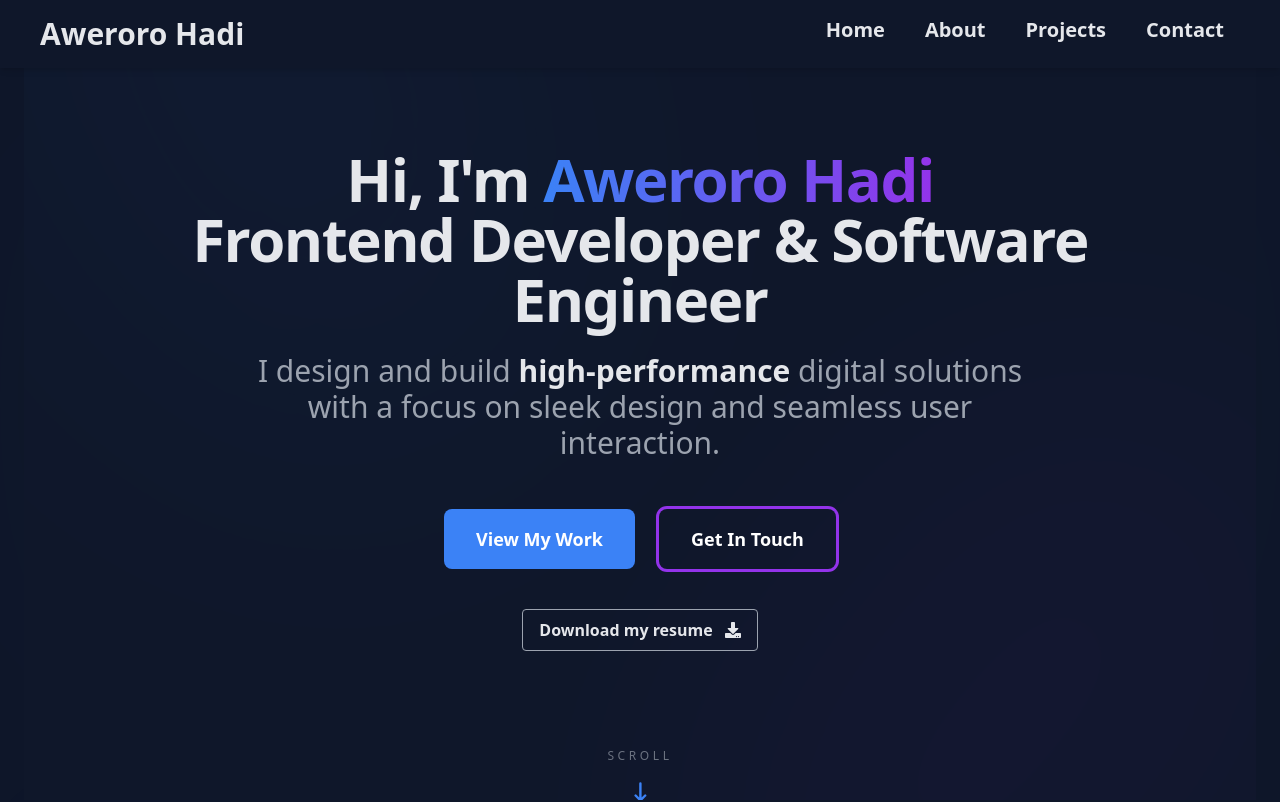
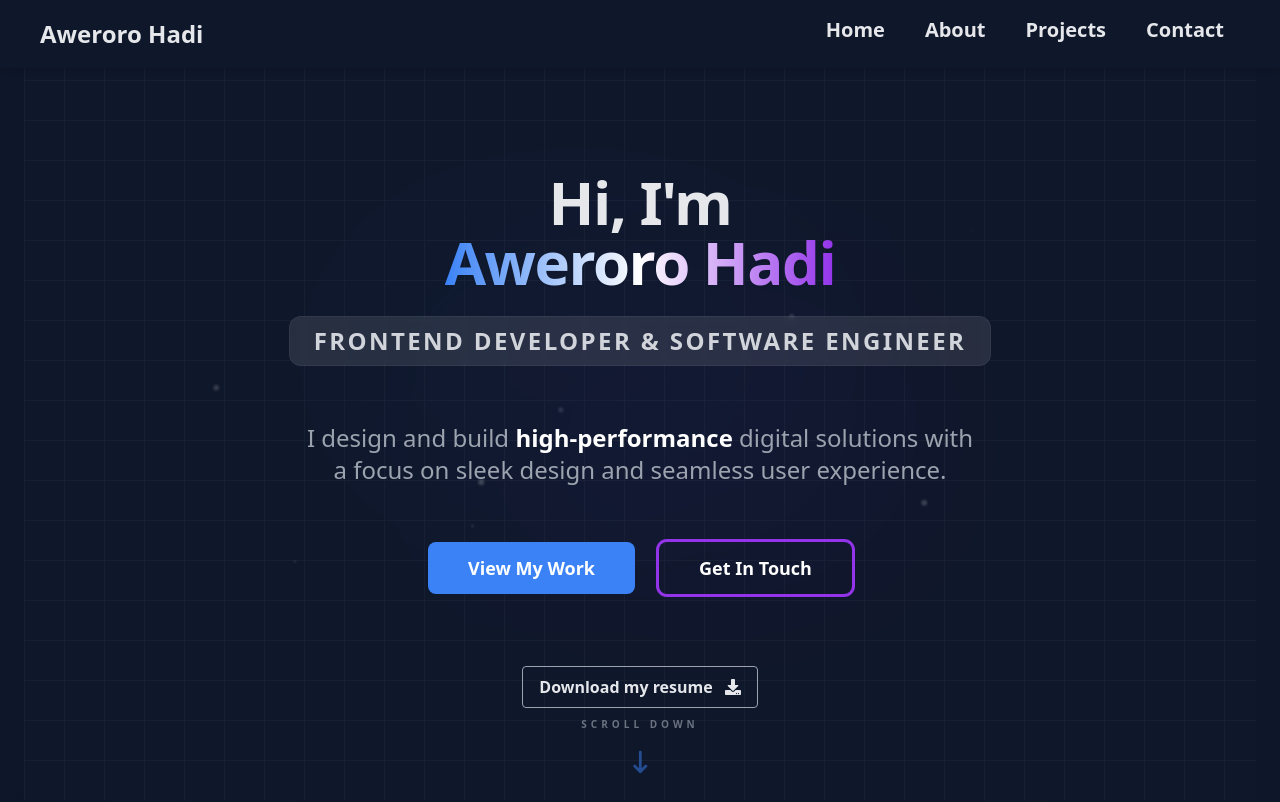
Before and after one commit to DevHardee/aweroro-hadi, a React (Vite) app: page / in a window 1280 px wide. Shown: the top 802 px of the page. Built offline with nearby package versions, Linux system fonts and the light colour scheme.

Commit message:
feat: updated home page

```diff
--- a/src/components/NavBar.tsx
+++ b/src/components/NavBar.tsx
@@ -11,7 +11,7 @@ const NavBar = () => {
       <MaxWidthWrapper>
         <nav className="text-text px-4 py-4">
           <div className="flex justify-between items-center">
-            <h1 className="text-lg md:text-xl lg:text-3xl font-bold">Aweroro Hadi</h1>
+            <h1 className="text-base md:text-xl lg:text-2xl font-bold">Aweroro Hadi</h1>
 
             {/* Mobile Menu Toggle */}
             <div className="md:hidden">
--- a/src/components/ProjectCard.tsx
+++ b/src/components/ProjectCard.tsx
@@ -3,94 +3,129 @@ import { FaExternalLinkAlt, FaGithub } from "react-icons/fa";
 import { Project } from "./ProjectItems";
 
 const ProjectCard = ({ title, description, image, techStack, liveLink, gitHubLink, type, contribution }: Project) => {
+  const contentVariants = {
+    hidden: { opacity: 0, y: 10 },
+    visible: {
+      opacity: 1,
+      y: 0,
+      transition: { duration: 0.5, ease: "easeOut" }
+    }
+  };
+
   return (
     <motion.div
-      className="group relative bg-accent/40 backdrop-blur-sm p-5 rounded-2xl border border-white/5 shadow-xl flex flex-col h-full overflow-hidden transition-all duration-500 hover:border-primary/30"
-      whileHover={{ y: -8 }}
+      className="group relative bg-[#1c1d24]/50 backdrop-blur-md p-6 rounded-3xl border border-white/5 shadow-2xl flex flex-col h-full overflow-hidden transition-all duration-500 hover:border-secondary/30 hover:shadow-secondary/5"
+      whileHover={{ y: -10 }}
     >
       {/* Type Badge */}
       <div className="absolute top-4 right-4 z-10">
-        <span className={`text-[10px] uppercase tracking-widest font-bold px-3 py-1 rounded-full backdrop-blur-md border ${type === 'team'
-          ? 'bg-secondary/20 border-secondary/50 text-secondary'
-          : 'bg-accent/20 border-accent/50 text-accent'
-          }`}>
+        <motion.span
+          initial={{ scale: 0.8, opacity: 0 }}
+          animate={{ scale: 1, opacity: 1 }}
+          className={`text-[10px] uppercase tracking-[0.2em] font-black px-4 py-1.5 rounded-full backdrop-blur-xl border ${type === 'team'
+            ? 'bg-secondary/10 border-secondary/30 text-secondary shadow-[0_0_15px_rgba(0,212,255,0.1)]'
+            : 'bg-accent/10 border-accent/20 text-accent'
+            }`}>
           {type}
-        </span>
+        </motion.span>
       </div>
 
       {/* Project Image Container */}
-      <div className="relative w-full h-48 overflow-hidden rounded-xl bg-gray-900 mb-6">
+      <div className="relative w-full h-52 overflow-hidden rounded-2xl bg-gray-900 mb-6 group-hover:shadow-2xl transition-all duration-500">
         <motion.img
           src={image}
           alt={title}
-          className="w-full h-full object-cover transition-transform duration-500 group-hover:scale-110"
+          className="w-full h-full object-cover transition-transform duration-700 group-hover:scale-110"
         />
         {/* Overlay on hover */}
-        <div className="absolute inset-0 bg-black/40 opacity-0 group-hover:opacity-100 transition-opacity duration-300 flex items-center justify-center gap-6">
+        <div className="absolute inset-0 bg-gradient-to-t from-black/80 via-black/20 to-transparent opacity-0 group-hover:opacity-100 transition-opacity duration-500 flex items-center justify-center gap-6">
           {liveLink && (
             <motion.a
-              whileHover={{ scale: 1.2 }}
+              whileHover={{ scale: 1.15, rotate: 5 }}
+              whileTap={{ scale: 0.95 }}
               href={liveLink}
               target="_blank"
               rel="noopener noreferrer"
-              className="bg-white/10 p-3 rounded-full backdrop-blur-md text-white border border-white/20 hover:bg-primary transition-colors"
+              className="bg-white/10 p-4 rounded-2xl backdrop-blur-xl text-white border border-white/20 hover:bg-secondary hover:border-secondary transition-all duration-300 shadow-xl"
             >
-              <FaExternalLinkAlt size={18} />
+              <FaExternalLinkAlt size={20} />
             </motion.a>
           )}
           {gitHubLink && (
             <motion.a
-              whileHover={{ scale: 1.2 }}
+              whileHover={{ scale: 1.15, rotate: -5 }}
+              whileTap={{ scale: 0.95 }}
               href={gitHubLink}
               target="_blank"
               rel="noopener noreferrer"
-              className="bg-white/10 p-3 rounded-full backdrop-blur-md text-white border border-white/20 hover:bg-primary transition-colors"
+              className="bg-white/10 p-4 rounded-2xl backdrop-blur-xl text-white border border-white/20 hover:bg-secondary hover:border-secondary transition-all duration-300 shadow-xl"
             >
-              <FaGithub size={20} />
+              <FaGithub size={22} />
             </motion.a>
           )}
         </div>
       </div>
 
       {/* Project Info */}
-      <div className="flex-grow">
-        <h3 className="text-xl font-bold bg-white group-hover:bg-gradient-to-r from-red-400 to-secondary bg-clip-text text-transparent">
+      <div className="flex-grow space-y-4">
+        <motion.h3
+          variants={contentVariants}
+          className="text-2xl font-bold bg-white group-hover:bg-gradient-to-r from-white via-secondary to-accent bg-clip-text text-transparent transition-all duration-500"
+        >
           {title}
-        </h3>
-        <p className="text-gray-300 mt-3 text-sm leading-relaxed line-clamp-3">
+        </motion.h3>
+
+        <motion.p
+          variants={contentVariants}
+          className="text-gray-400 text-sm leading-relaxed line-clamp-3 group-hover:text-gray-300 transition-colors"
+        >
           {description}
-        </p>
+        </motion.p>
 
         {contribution && (
-          <div className="mt-4">
-            <h4 className="text-sm font-bold text-gray-300 uppercase tracking-wider mb-2">My Contribution:</h4>
-            <div className="flex flex-col gap-2">
+          <motion.div
+            variants={contentVariants}
+            className="mt-6 pt-6 border-t border-white/5"
+          >
+            <h4 className="text-xs font-black text-gray-400 uppercase tracking-[0.2em] mb-4">My Contribution:</h4>
+            <div className="flex flex-col gap-3">
               {(Array.isArray(contribution) ? contribution : [contribution]).map((item, index) => (
-                <p key={index} className="text-sm text-gray-200 leading-relaxed pl-3 border-l-2 border-secondary">
-                  {item}
-                </p>
+                <div key={index} className="flex items-start gap-3 group/item">
+                  <span className="mt-1.5 w-1.5 h-1.5 rounded-full bg-secondary/50 group-hover/item:bg-secondary transition-colors shrink-0 shadow-[0_0_8px_rgba(0,212,255,0.3)]" />
+                  <p className="text-[13px] text-gray-400 leading-relaxed group-hover/item:text-gray-200 transition-colors">
+                    {item}
+                  </p>
+                </div>
               ))}
             </div>
-          </div>
+          </motion.div>
         )}
       </div>
 
       {/* Tech Stack */}
-      <h1 className="text-sm font-bold text-white mt-6">Tools Used:</h1>
-      <div className="flex flex-wrap gap-2 mt-2">
-        {techStack.map((tech, index) => (
-          <div className="flex flex-wrap gap-2">
+      <div className="mt-8">
+        <motion.h4
+          variants={contentVariants}
+          className="text-[10px] font-black text-gray-500 uppercase tracking-[0.2em] mb-4"
+        >
+          Tech Stack
+        </motion.h4>
+        <motion.div
+          variants={contentVariants}
+          className="flex flex-wrap gap-2"
+        >
+          {techStack.map((tech, index) => (
             <span
               key={index}
-              className="bg-accent/80 text-gray-300 px-3 py-1 rounded-md text-[11px] font-medium border border-white/5 group-hover:border-primary/20 transition-colors"
+              className="bg-white/[0.03] text-gray-400 px-3 py-1.5 rounded-lg text-[11px] font-bold border border-white/5 hover:border-secondary/30 hover:text-secondary transition-all duration-300"
             >
               {tech}
             </span>
-          </div>
-        ))}
+          ))}
+        </motion.div>
       </div>
     </motion.div>
   )
 }
 
-export default ProjectCard
+export default ProjectCard;
--- a/src/sections/About.tsx
+++ b/src/sections/About.tsx
@@ -123,7 +123,7 @@ const About = () => {
         <div className="text-center space-y-4">
           <motion.h3
             variants={itemVariants}
-            className='font-bold text-4xl md:text-5xl flex items-center justify-center gap-4 bg-gradient-to-r from-white via-secondary to-white bg-clip-text text-transparent'
+            className='font-bold text-2xl md:text-5xl flex items-center justify-center gap-4 bg-gradient-to-r from-white via-secondary to-white bg-clip-text text-transparent'
           >
             <FaBriefcase className="text-secondary" />
             Work Experience
--- a/src/sections/Hero.tsx
+++ b/src/sections/Hero.tsx
@@ -3,70 +3,105 @@ import { Link } from 'react-scroll';
 import PrimaryButton from '../components/PrimaryButton';
 import SecondaryButton from '../components/SecondaryButton';
 import ResumeDownloadCard from '../components/ResumeDownloadCard';
-import { useRef } from 'react';
-import CursorTrail from '../components/CursorTrail';
 import { HiArrowNarrowDown } from 'react-icons/hi';
 
 const Hero = () => {
-    const heroRef = useRef<HTMLDivElement | null>(null);
-
     return (
         <section
             id='home'
-            ref={heroRef}
             className='relative flex flex-col items-center justify-center text-center bg-primary text-text min-h-screen px-6 overflow-hidden'
         >
-            {/* Animated Background Elements */}
-            <div className="absolute inset-0 overflow-hidden pointer-events-none">
+            {/* Background */}
+            <div className="absolute inset-0 z-0 overflow-hidden pointer-events-none">
+                {/* Subtle Grid Pattern */}
+                <div className="absolute inset-0 opacity-[0.03]"
+                    style={{ backgroundImage: 'linear-gradient(#fff 1px, transparent 1px), linear-gradient(90deg, #fff 1px, transparent 1px)', backgroundSize: '40px 40px' }}
+                />
+
+                {/* Dynamic Background Glows */}
                 <motion.div
                     animate={{
-                        scale: [1, 1.2, 1],
-                        rotate: [0, 90, 0],
-                        opacity: [0.1, 0.2, 0.1]
+                        scale: [1, 1.15, 1],
+                        opacity: [0.1, 0.15, 0.1]
                     }}
-                    transition={{ duration: 20, repeat: Infinity, ease: "linear" }}
-                    className="absolute -top-[20%] -left-[10%] w-[60%] h-[60%] bg-accent/20 blur-[120px] rounded-full"
+                    transition={{ duration: 10, repeat: Infinity, ease: "easeInOut" }}
+                    className="absolute top-1/4 left-1/4 w-[40%] h-[40%] bg-accent/20 blur-[100px] rounded-full"
                 />
                 <motion.div
                     animate={{
-                        scale: [1.2, 1, 1.2],
-                        rotate: [0, -90, 0],
-                        opacity: [0.1, 0.2, 0.1]
+                        scale: [1.15, 1, 1.15],
+                        opacity: [0.1, 0.15, 0.1]
                     }}
-                    transition={{ duration: 25, repeat: Infinity, ease: "linear" }}
-                    className="absolute -bottom-[20%] -right-[10%] w-[60%] h-[60%] bg-secondary/20 blur-[120px] rounded-full"
+                    transition={{ duration: 12, repeat: Infinity, ease: "easeInOut" }}
+                    className="absolute bottom-1/4 right-1/4 w-[40%] h-[40%] bg-secondary/20 blur-[100px] rounded-full"
                 />
+
+                {/* Subtle Particle System */}
+                {[...Array(12)].map((_, i) => (
+                    <motion.div
+                        key={i}
+                        initial={{ opacity: 0, scale: 0 }}
+                        animate={{
+                            opacity: [0, 0.2, 0],
+                            scale: [0.5, 1, 0.5],
+                            y: [0, -150, 0],
+                            x: [0, (i % 2 === 0 ? 30 : -30), 0]
+                        }}
+                        transition={{
+                            duration: 5 + Math.random() * 5,
+                            repeat: Infinity,
+                            delay: i * 0.8,
+                            ease: "easeInOut"
+                        }}
+                        className="absolute w-1.5 h-1.5 bg-white rounded-full blur-[1px]"
+                        style={{
+                            top: `${20 + Math.random() * 60}%`,
+                            left: `${10 + Math.random() * 80}%`
+                        }}
+                    />
+                ))}
             </div>
 
-            <CursorTrail targetRef={heroRef} />
-
-            <div className="relative z-10 max-w-5xl">
+            <div className="relative z-10 pt-20 px-4 w-full space-y-10 md:space-y-14">
+                <div className="space-y-6">
                     <motion.h1
-                    className='text-3xl md:text-4xl lg:text-6xl font-black tracking-tight leading-tight'
+                        className='text-3xl md:text-4xl lg:text-6xl font-black tracking-tight leading-[1.1] md:leading-tight'
                         initial={{ opacity: 0, y: 30 }}
                         animate={{ opacity: 1, y: 0 }}
-                    transition={{ duration: 0.8 }}
+                        transition={{ duration: 0.8, ease: "easeOut" }}
                     >
-                    Hi, I'm <span className='bg-gradient-to-r from-accent to-secondary bg-clip-text text-transparent'>Aweroro Hadi</span>
-                    <br />
-                    Frontend Developer & Software Engineer
+                        Hi, I'm <br className="hidden md:block" />
+                        <span className='bg-gradient-to-r from-accent via-white to-secondary bg-clip-text text-transparent drop-shadow-sm'>
+                            Aweroro Hadi
+                        </span>
+
                     </motion.h1>
 
                     <motion.p
-                    className="text-xl md:text-2xl lg:text-3xl mt-6 text-gray-400 max-w-3xl mx-auto leading-relaxed"
+                        className='text-sm md:text-xl lg:text-2xl font-bold bg-white/10 backdrop-blur-sm border border-white/5 px-6 py-2 rounded-xl text-gray-300 inline-block tracking-widest uppercase mt-4'
+                        initial={{ opacity: 0 }}
+                        animate={{ opacity: 1 }}
+                        transition={{ delay: 0.3, duration: 0.8 }}
+                    >
+                        Frontend Developer & Software Engineer
+                    </motion.p>
+                </div>
+
+                <motion.p
+                    className="text-lg md:text-2xl text-gray-400 max-w-2xl mx-auto leading-relaxed"
                     initial={{ opacity: 0, y: 20 }}
                     animate={{ opacity: 1, y: 0 }}
-                    transition={{ delay: 0.2, duration: 0.8 }}
+                    transition={{ delay: 0.5, duration: 0.8 }}
                 >
-                    I design and build <span className="text-text font-semibold">high-performance</span> digital solutions
-                    with a focus on sleek design and seamless user interaction.
+                    I design and build <span className="text-white font-semibold">high-performance</span> digital solutions
+                    with a focus on sleek design and seamless user experience.
                 </motion.p>
 
                 <motion.div
-                    className="mt-12 flex flex-col sm:flex-row items-center justify-center gap-6"
+                    className="flex flex-col sm:flex-row items-center justify-center gap-6"
                     initial={{ opacity: 0, y: 20 }}
                     animate={{ opacity: 1, y: 0 }}
-                    transition={{ delay: 0.4, duration: 0.8 }}
+                    transition={{ delay: 0.7, duration: 0.8 }}
                 >
                     <Link
                         to="projects"
@@ -75,7 +110,7 @@ const Hero = () => {
                     >
                         <PrimaryButton
                             title='View My Work'
-                            className='!px-8 !py-4 text-lg'
+                            className='w-full sm:w-auto !px-10 !py-3 text-lg'
                         />
                     </Link>
 
@@ -86,7 +121,7 @@ const Hero = () => {
                     >
                         <SecondaryButton
                             title='Get In Touch'
-                            className='!px-8 !py-4 text-lg'
+                            className='w-full sm:w-auto !px-10 !py-3 text-lg'
                         />
                     </Link>
                 </motion.div>
@@ -95,7 +130,7 @@ const Hero = () => {
                     initial={{ opacity: 0 }}
                     animate={{ opacity: 1 }}
                     transition={{ delay: 1, duration: 1 }}
-                    className="mt-10"
+                    className="flex justify-center"
                 >
                     <ResumeDownloadCard />
                 </motion.div>
@@ -106,19 +141,23 @@ const Hero = () => {
                 initial={{ opacity: 0 }}
                 animate={{ opacity: 1 }}
                 transition={{ delay: 1.5, duration: 1 }}
-                className="absolute bottom-1 left-1/2 -translate-x-1/2 flex flex-col items-center gap-2"
+                className="absolute bottom-8 left-1/2 -translate-x-1/2 flex flex-col items-center gap-3 group cursor-pointer"
             >
-                <span className="text-gray-500 text-xs uppercase tracking-[0.3em] font-medium">Scroll</span>
+                <Link to="about" smooth={true} duration={500} className="flex flex-col items-center gap-2">
+                    <span className="text-gray-500 text-[10px] uppercase tracking-[0.4em] font-bold group-hover:text-accent transition-colors">
+                        Scroll Down
+                    </span>
                     <motion.div
                         animate={{ y: [0, 8, 0] }}
                         transition={{ duration: 2, repeat: Infinity }}
-                    className="text-accent"
+                        className="text-accent/50 group-hover:text-accent transition-colors"
                     >
-                    <HiArrowNarrowDown size={24} />
+                        <HiArrowNarrowDown size={28} />
                     </motion.div>
+                </Link>
             </motion.div>
         </section>
     )
 }
 
-export default Hero
+export default Hero;
--- a/src/sections/Projects.tsx
+++ b/src/sections/Projects.tsx
@@ -16,61 +16,108 @@ const Projects = () => {
     { id: 'team', label: 'Team Projects' },
   ] as const;
 
+  const containerVariants = {
+    hidden: { opacity: 0 },
+    visible: {
+      opacity: 1,
+      transition: {
+        staggerChildren: 0.1,
+        delayChildren: 0.2
+      }
+    }
+  };
+
+  const itemVariants = {
+    hidden: { opacity: 0, y: 30, scale: 0.95 },
+    visible: {
+      opacity: 1,
+      y: 0,
+      scale: 1,
+      transition: { duration: 0.6, ease: [0.22, 1, 0.36, 1] }
+    }
+  };
+
   return (
-    <section id="projects" className="text-text py-20 px-6 md:px-12 lg:px-20 max-w-7xl mx-auto">
+    <section id="projects" className="relative text-text py-32 px-6 md:px-12 lg:px-20 max-w-7xl mx-auto overflow-hidden">
+      {/* Background System */}
+      <div className="absolute inset-0 z-0 pointer-events-none">
+        <div className="absolute top-1/4 right-[10%] w-[40%] h-[40%] bg-accent/10 blur-[150px] rounded-full animate-pulse" />
+        <div className="absolute bottom-1/4 left-[10%] w-[40%] h-[40%] bg-secondary/10 blur-[150px] rounded-full animate-pulse" />
+        <div className="absolute inset-0 opacity-[0.02]"
+          style={{ backgroundImage: 'radial-gradient(circle, #fff 1px, transparent 1px)', backgroundSize: '40px 40px' }}
+        />
+      </div>
+
+      <div className="relative z-10">
         <motion.div
           initial={{ opacity: 0, y: -20 }}
           whileInView={{ opacity: 1, y: 0 }}
           viewport={{ once: true }}
           transition={{ duration: 0.8 }}
-        className="text-center mb-16"
+          className="text-center mb-20 space-y-4"
         >
-        <h2 className="text-4xl md:text-5xl lg:text-3xl font-bold mb-4 bg-gradient-to-r from-red-400 to-secondary bg-clip-text text-transparent inline-block">
+          <h2 className="text-4xl md:text-6xl lg:text-3xl font-black bg-gradient-to-r from-white via-white/90 to-secondary bg-clip-text text-transparent inline-block tracking-tight">
             Portfolio Showcase
           </h2>
-        <p className="text-gray-400 mt-4 text-lg max-w-2xl mx-auto">
-          Explore my latest works, ranging from individual personal projects to collaborative team efforts.
+          <p className="text-gray-400 text-lg max-w-2xl mx-auto leading-relaxed font-medium">
+            Explore my latest digital experiences, ranging from high-performance web apps to collaborative ecosystem tools.
           </p>
         </motion.div>
 
-      {/* Filter Tabs */}
-      <div className="flex justify-center gap-4 mb-12">
+        {/* Dynamic Filter Tabs */}
+        <motion.div
+          initial={{ opacity: 0, y: 20 }}
+          whileInView={{ opacity: 1, y: 0 }}
+          viewport={{ once: true }}
+          className="flex flex-wrap justify-center gap-4 mb-20"
+        >
+          <div className="flex bg-[#1c1d24]/50 p-1.5 rounded-2xl border border-white/5 backdrop-blur-xl">
             {filterTabs.map((tab) => (
               <button
                 key={tab.id}
                 onClick={() => setFilter(tab.id)}
-            className={`px-6 py-2 rounded-full transition-all duration-300 font-medium ${filter === tab.id
-              ? 'bg-secondary text-white shadow-lg shadow-primary/20'
-              : 'bg-accent/50 hover:bg-secondary ring-1 ring-white/10'
+                className={`relative px-8 py-3 rounded-xl transition-all duration-500 font-bold text-sm tracking-wide overflow-hidden ${filter === tab.id
+                  ? 'text-white'
+                  : 'text-gray-500 hover:text-gray-300'
                   }`}
               >
-            {tab.label}
+                <span className="relative z-10">{tab.label}</span>
+                {filter === tab.id && (
+                  <motion.div
+                    layoutId="activeFilter"
+                    className="absolute inset-0 bg-gradient-to-r from-secondary to-accent shadow-lg shadow-secondary/10"
+                    transition={{ type: "spring", bounce: 0.2, duration: 0.6 }}
+                  />
+                )}
               </button>
             ))}
           </div>
+        </motion.div>
 
-      {/* Projects Grid */}
+        {/* Staggered Projects Grid */}
         <motion.div
-        layout
-        className="grid grid-cols-1 sm:grid-cols-2 lg:grid-cols-3 gap-8"
+          variants={containerVariants}
+          initial="hidden"
+          whileInView="visible"
+          viewport={{ once: true, margin: "-100px" }}
+          className="grid grid-cols-1 md:grid-cols-2 lg:grid-cols-3 gap-8 lg:gap-12"
         >
           <AnimatePresence mode='popLayout'>
             {filteredProjects.map((project) => (
               <motion.div
                 key={project.title}
                 layout
-              initial={{ opacity: 0, scale: 0.9 }}
-              animate={{ opacity: 1, scale: 1 }}
-              exit={{ opacity: 0, scale: 0.9 }}
-              transition={{ duration: 0.4 }}
+                variants={itemVariants}
+                exit={{ opacity: 0, scale: 0.9, transition: { duration: 0.2 } }}
               >
                 <ProjectCard {...project} />
               </motion.div>
             ))}
           </AnimatePresence>
         </motion.div>
+      </div>
     </section>
   )
 }
 
-export default Projects
+export default Projects;
```
Lines whose indentation alone changed are shown as unchanged.
